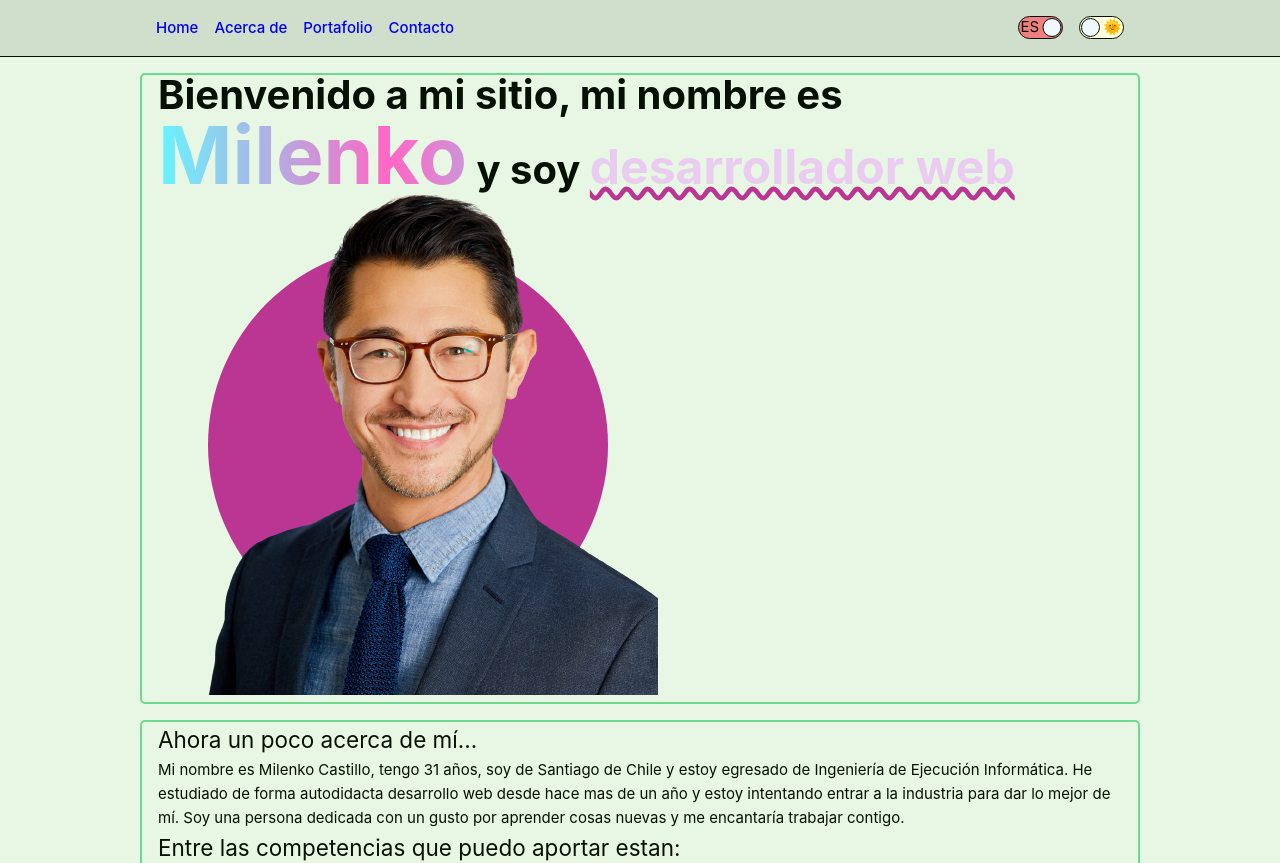
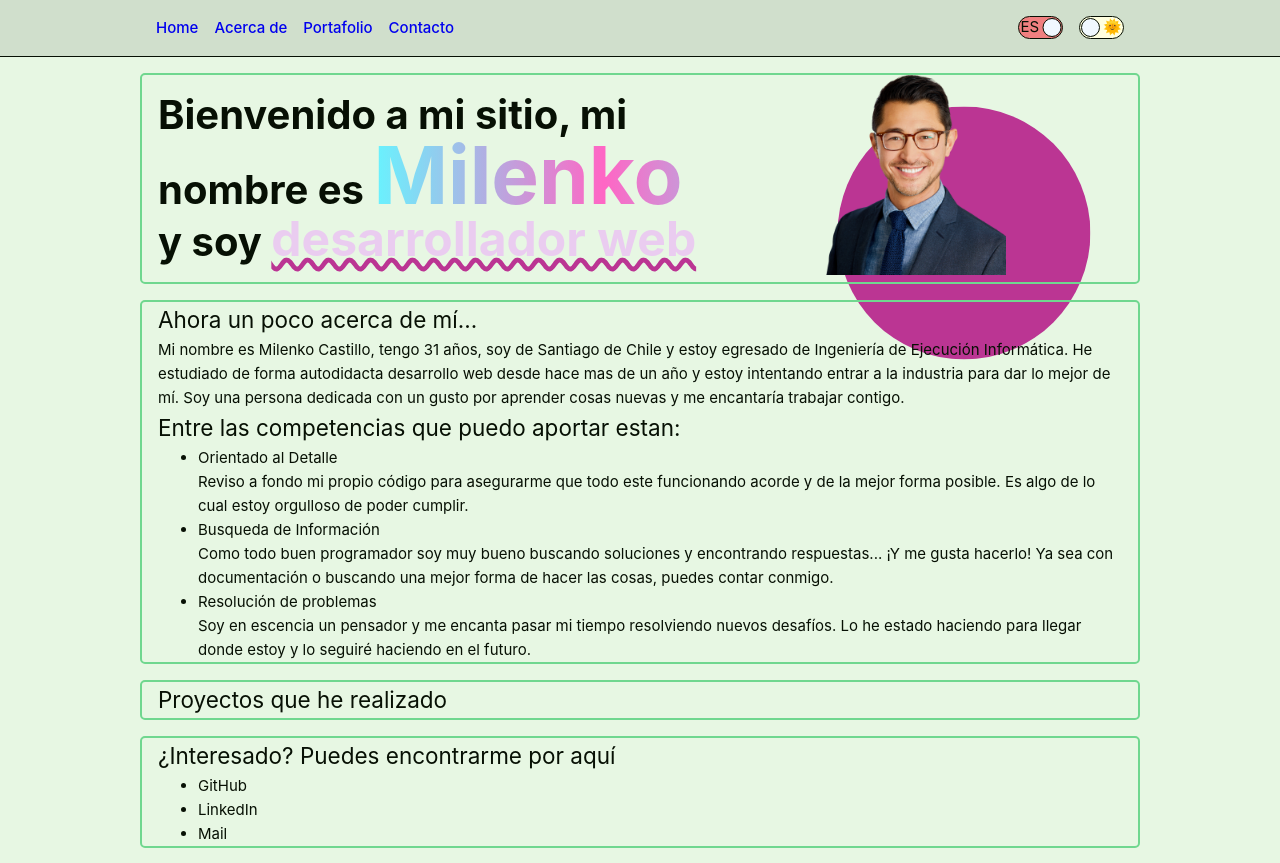
Before and after one commit to stixbunny/portfolio, a Vue app: page / in a window 1280 px wide. Shown: the top 863 px of the page. Built offline with nearby package versions, Linux system fonts and the light colour scheme.

Commit message:
remove comments

```diff
--- a/src/components/HomeSection.vue
+++ b/src/components/HomeSection.vue
@@ -27,16 +27,18 @@ const { t } = useI18n();
 
 <style scoped>
 #home {
-  display: flex;
+  display: grid;
+  grid-template-columns: 2fr 1fr;
   align-items: center;
-  flex-flow: row wrap;
+  align-content: center;
+  gap: 1rem;
 }
 #title {
-  /* flex-grow: 1; */
+  grid-column: 1 / 2;
 }
 #profile-pic {
+  grid-column: 2 / 3;
   position: relative;
-  display: inline-block;
 }
 h1 {
   font-size: 2.5rem;
@@ -49,6 +51,7 @@ span {
 }
 /* Name */
 span:first-child {
+  display: inline-block;
   font-size: 5rem;
   --bg-size: 300%;
   --color-one: hsl(54, 100%, 70%);
@@ -75,29 +78,24 @@ span:first-child {
 }
 /* Title */
 span:nth-child(2) {
-  /* display: block; */
+  text-wrap: nowrap;
   font-size: 3rem;
   color: var(--color-secondary);
   text-decoration-line: underline;
   text-decoration-color: var(--color-accent);
   text-decoration-style: wavy;
-  /* text-shadow:
-    1px 1px 1px var(--color-text),
-    1px -1px 1px var(--color-text),
-   -1px  1px 1px var(--color-text),
-   -1px -1px 1px var(--color-text); */
 }
 svg {
   position: absolute;
   scale: 80%;
-  /* width: max-content; */
   display: block;
   margin: auto;
   fill: var(--color-accent);
   z-index: -1;
 }
 img {
-  /* display: block; */
   width: 100%;
+  min-width: 100px;
+  max-width: 200px;
 }
 </style>
```
